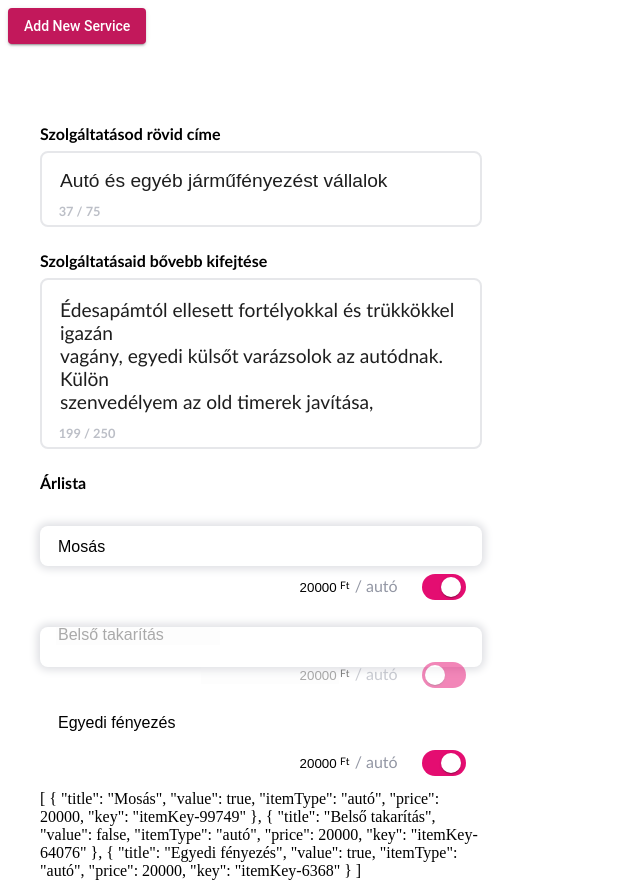
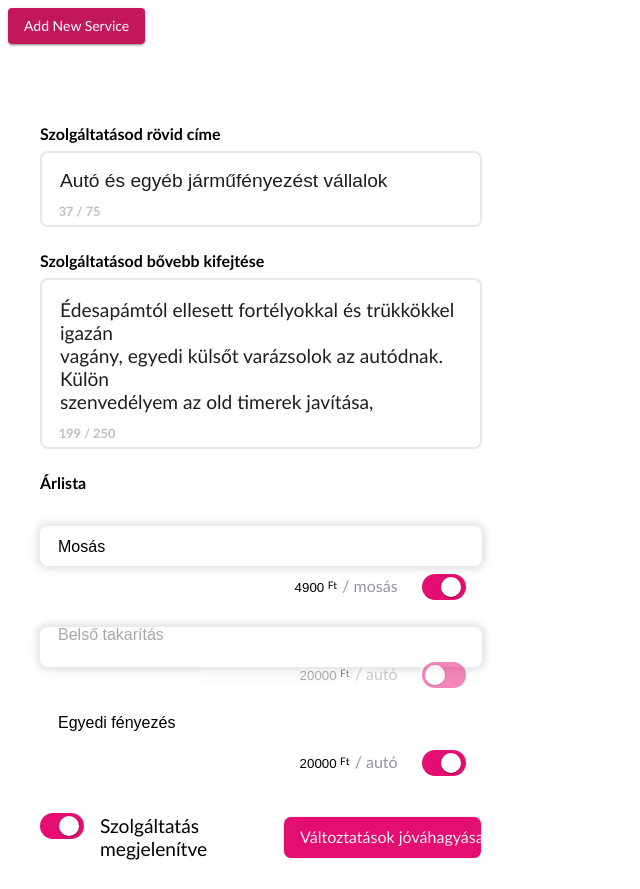
Before and after one commit to cherryApp/areus-ui-components, an Angular app in the folder demo-material/: page / in a window 1280 px wide. Shown: the top 889 px of the page, without its empty margins (0-640 px from the left). Built offline with nearby package versions, Linux system fonts and the light colour scheme.

Commit message:
feat(servie-form)

```diff
--- a/demo-material/src/app/app.component.html
+++ b/demo-material/src/app/app.component.html
@@ -6,6 +6,7 @@
   > Add New Service </button>
 </div>
 <div
+  *ngIf="service$ | async as service"
   fxLayout="column"
   fxLayoutGap="1.5em"
   class="test"
@@ -14,21 +15,35 @@
   [style.width.%]="40"
 >
   <hg-form-input
-    [label]="testService.label"
-    [maxLength]="testService.maxLength"
-    [(ngModel)]="testService.value"
+    [label]="'Szolgáltatásod rövid címe'"
+    [maxLength]="75"
+    [(ngModel)]="service.title"
   ></hg-form-input>
-
   <hg-form-textarea
-    [label]="testTextarea.label"
-    [maxLength]="testTextarea.maxLength"
-    [(ngModel)]="testTextarea.value"
+    [label]="'Szolgáltatásod bővebb kifejtése'"
+    [maxLength]="250"
+    [(ngModel)]="service.description"
   ></hg-form-textarea>
-
   <hg-form-price-grid
     [title]="'Árlista'"
-    [(ngModel)]="priceItems"
+    [(ngModel)]="service.priceItems"
   ></hg-form-price-grid>
 
-  {{ priceItems | json }}
+  <div fxLayout="row" fxLayoutAlign="start center" fxLayoutGap="auto" fxFlexFill>
+    <div fxLayout="row" fxLayoutGap="1em">
+      <mat-slide-toggle
+        [(ngModel)]="service.isVisible"
+      ></mat-slide-toggle>
+      <span [style.fontSize]="'1.2em'">Szolgáltatás megjelenítve</span>
+    </div>
+    <button class="card__save-button" mat-stroked-button>
+        Változtatások jóváhagyása
+      </button>
+  </div>
+
+
 </div>
+
+<div>
+  {{ service$ | async | json }}
+</div>
--- a/demo-material/src/app/app.component.scss
+++ b/demo-material/src/app/app.component.scss
@@ -0,0 +1,14 @@
+$slide-checked-color: rgb(228, 13, 113);
+
+::ng-deep span {
+  font-family: Frutiger, "Frutiger Linotype", Univers, Calibri, "Gill Sans", "Gill Sans MT", "Myriad Pro", Myriad, "DejaVu Sans Condensed", "Liberation Sans", "Nimbus Sans L", Tahoma, Geneva, "Helvetica Neue", Helvetica, Arial, sans-serif;
+}
+
+.card__save-button {
+  border: solid 1px;
+  border-radius: .5em;
+  color:rgb(240, 240, 240);
+  background-color: $slide-checked-color;
+  font-size: 1em;
+  padding: .2em 1em;
+}
--- a/demo-material/src/app/app.component.ts
+++ b/demo-material/src/app/app.component.ts
@@ -1,7 +1,9 @@
 import { Component } from '@angular/core';
 import { MatDialog } from '@angular/material/dialog';
+import { Observable } from 'rxjs';
 import { IFormGridItem } from './areus-form-controls/controls/hg-form-price-grid/hg-form-price-grid.component';
 import { ServiceEditorComponent } from './dialog/service-editor/service-editor.component';
+import { IBaseService, ServiceService } from './service/service.service';
 
 @Component({
   selector: 'app-root',
@@ -11,34 +13,18 @@ import { ServiceEditorComponent } from './dialog/service-editor/service-editor.c
 export class AppComponent {
   title = 'demo-material';
   animal: string = '';
-  testService: any = {
-    label: 'Szolgáltatásod rövid címe',
-    value: 'Autó és egyéb járműfényezést vállalok',
-    maxLength: 75
-  };
-  testTextarea: any = {
-    label: 'Szolgáltatásaid bővebb kifejtése',
-    value: `Édesapámtól ellesett fortélyokkal és trükkökkel igazán
-vagány, egyedi külsőt varázsolok az autódnak. Külön
-szenvedélyem az old timerek javítása, fényezése. Ezen
-felül informatikában is jártas vagyok.`,
-    maxLength: 250
-  };
 
-  priceItems: IFormGridItem[] = [
-    {title: 'Mosás', value: true, itemType: 'autó', price: 20000},
-    {title: 'Belső takarítás', value: false, itemType: 'autó', price: 20000},
-    {title: 'Egyedi fényezés', value: true, itemType: 'autó', price: 20000},
-  ];
+  service$: Observable<IBaseService> = this.service.get('');
 
   constructor(
     private dialog: MatDialog,
+    private service: ServiceService,
   ) {}
 
   openServiceDialog(): void {
     this.dialog.open(ServiceEditorComponent, {
       width: '400px',
-      data: {animal: this.animal},
+      data: { animal: this.animal },
     }).afterClosed().subscribe(
       data => console.log(data)
     );
--- /dev/null
+++ b/demo-material/src/app/service/service.service.ts
@@ -0,0 +1,40 @@
+import { Injectable } from '@angular/core';
+import { Observable, of } from 'rxjs';
+import { IFormGridItem } from '../areus-form-controls/controls/hg-form-price-grid/hg-form-price-grid.component';
+
+export interface IBaseService {
+  title: string;
+  description: string;
+  priceItems: IFormGridItem[];
+  isVisible: boolean;
+}
+
+@Injectable({
+  providedIn: 'root'
+})
+export class ServiceService {
+
+  private service: IBaseService = {
+    title: 'Autó és egyéb járműfényezést vállalok',
+    description: `Édesapámtól ellesett fortélyokkal és trükkökkel igazán
+vagány, egyedi külsőt varázsolok az autódnak. Külön
+szenvedélyem az old timerek javítása, fényezése. Ezen
+felül informatikában is jártas vagyok.`,
+    priceItems: [
+      { title: 'Mosás', value: true, itemType: 'mosás', price: 4900 },
+      { title: 'Belső takarítás', value: false, itemType: 'autó', price: 20000 },
+      { title: 'Egyedi fényezés', value: true, itemType: 'autó', price: 20000 },
+    ],
+    isVisible: true,
+  };
+
+  constructor() { }
+
+  getAll(): Observable<IBaseService[]> {
+    return of([this.service]);
+  }
+
+  get(_id: string): Observable<IBaseService> {
+    return of(this.service);
+  }
+}
```
Also changed, not shown: 1 other file (tests, documents, lock files or other folders).
